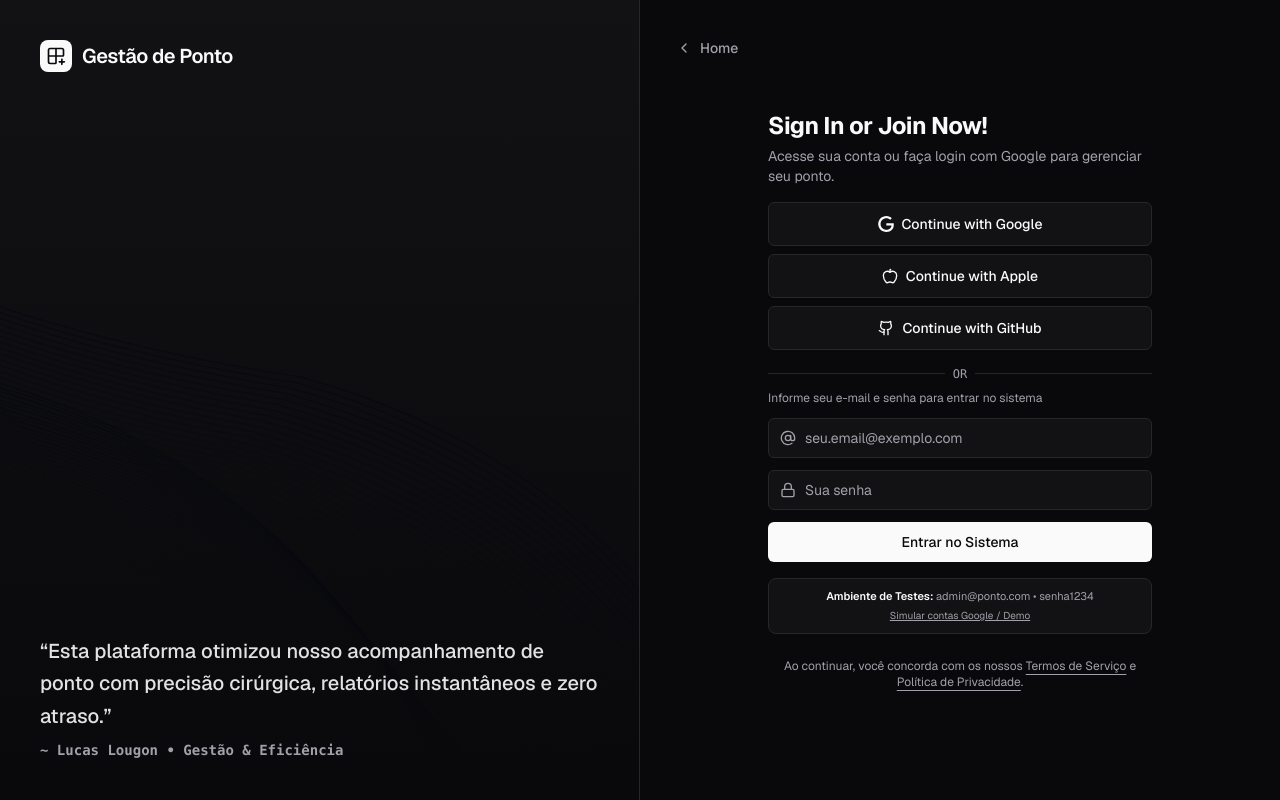
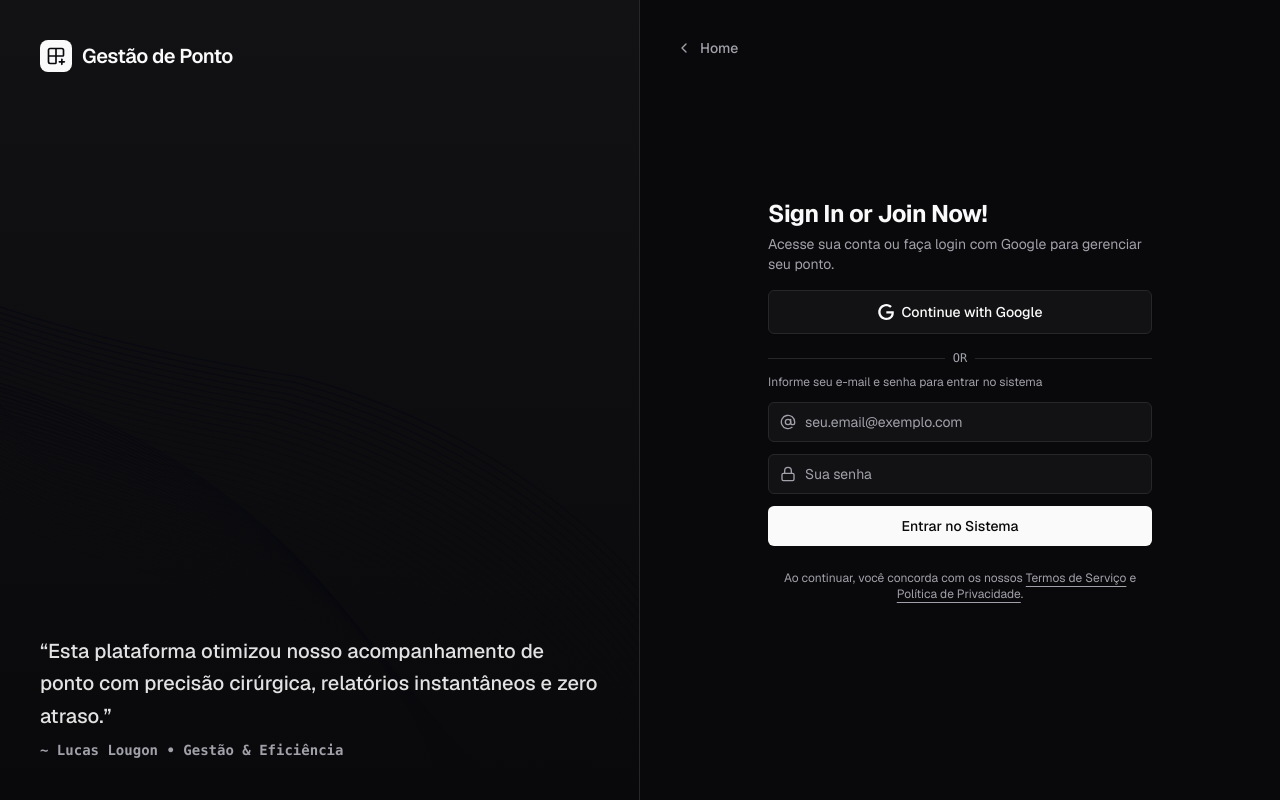
Before and after one commit to LucasAlvesLougon/gestao_ponto_web, a React (Vite) app: page / in a window 1280 px wide. Built offline with nearby package versions, Linux system fonts and the light colour scheme.

Commit message:
feat(auth): remove apple/github login and remove test environment info

```diff
--- a/src/components/auth/LoginForm.tsx
+++ b/src/components/auth/LoginForm.tsx
@@ -105,10 +105,6 @@ export const LoginForm: React.FC<LoginFormProps> = ({
             Cadastre-se gratuitamente
           </button>
         </p>
-
-        <div className="text-[11px] text-[#a1a1aa] bg-[#1c1c20] p-2.5 rounded-[18px] border border-[#27272a]">
-          <span className="font-semibold text-[#fafafa]">Ambiente de Testes:</span> admin@ponto.com • senha1234
-        </div>
       </div>
     </div>
   )
--- a/src/components/ui/auth-page.tsx
+++ b/src/components/ui/auth-page.tsx
@@ -4,7 +4,6 @@ import React, { useState } from 'react'
 import { useGoogleLogin, GoogleOAuthProvider } from '@react-oauth/google'
 import { Button } from './button'
 import {
-  AppleIcon,
   AtSignIcon,
   ChevronLeftIcon,
   Grid2x2PlusIcon,
@@ -211,8 +210,8 @@ function AuthPageContent({
             </div>
           )}
 
-          {/* Botões de Login Social com Funcionalidade Google */}
-          <div className="space-y-2">
+          {/* Botão de Login com Google */}
+          <div>
             <Button
               type="button"
               size="lg"
@@ -226,30 +225,6 @@ function AuthPageContent({
                 <GoogleIcon className="size-4" />
               )}
               <span>{isGoogleLoading ? 'Entrando com Google...' : 'Continue with Google'}</span>
-            </Button>
-
-            <Button
-              type="button"
-              size="lg"
-              variant="outline"
-              className="w-full cursor-pointer transition-all active:scale-[0.98] border-border bg-card hover:bg-accent text-foreground shadow-xs flex items-center justify-center gap-2"
-              onClick={() => handleGoogleLogin('apple.user@icloud.com', 'Apple User')}
-              disabled={isLoading || isGoogleLoading}
-            >
-              <AppleIcon className="size-4" />
-              <span>Continue with Apple</span>
-            </Button>
-
-            <Button
-              type="button"
-              size="lg"
-              variant="outline"
-              className="w-full cursor-pointer transition-all active:scale-[0.98] border-border bg-card hover:bg-accent text-foreground shadow-xs flex items-center justify-center gap-2"
-              onClick={() => handleGoogleLogin('github.dev@users.noreply.github.com', 'GitHub Dev')}
-              disabled={isLoading || isGoogleLoading}
-            >
-              <GithubIcon className="size-4" />
-              <span>Continue with GitHub</span>
             </Button>
           </div>
 
@@ -303,19 +278,6 @@ function AuthPageContent({
               )}
             </Button>
           </form>
-
-          <div className="text-[11px] text-muted-foreground bg-muted/60 p-2.5 rounded-lg border border-border text-center flex flex-col gap-1">
-            <div>
-              <span className="font-semibold text-foreground">Ambiente de Testes:</span> admin@ponto.com • senha1234
-            </div>
-            <button
-              type="button"
-              onClick={() => setIsGoogleModalOpen(true)}
-              className="text-[10px] text-muted-foreground hover:text-foreground underline cursor-pointer"
-            >
-              Simular contas Google / Demo
-            </button>
-          </div>
 
           <p className="text-muted-foreground mt-6 text-center text-xs">
             Ao continuar, você concorda com os nossos{' '}
@@ -473,22 +435,6 @@ const GoogleIcon = (props: React.ComponentProps<'svg'>) => (
   </svg>
 )
 
-const GithubIcon = (props: React.ComponentProps<'svg'>) => (
-  <svg
-    xmlns="http://www.w3.org/2000/svg"
-    viewBox="0 0 24 24"
-    fill="none"
-    stroke="currentColor"
-    strokeWidth="2"
-    strokeLinecap="round"
-    strokeLinejoin="round"
-    {...props}
-  >
-    <path d="M15 22v-4a4.8 4.8 0 0 0-1-3.5c3 0 6-2 6-5.5.08-1.25-.27-2.48-1-3.5.28-1.15.28-2.35 0-3.5 0 0-1 0-3 1.5-2.64-.5-5.36-.5-8 0C6 2 5 2 5 2c-.3 1.15-.3 2.35 0 3.5A5.403 5.403 0 0 0 4 9c0 3.5 3 5.5 6 5.5-.39.49-.68 1.05-.85 1.65-.17.6-.22 1.23-.15 1.85v4" />
-    <path d="M9 18c-4.51 2-5-2-7-2" />
-  </svg>
-)
-
 const AuthSeparator = () => {
   return (
     <div className="flex w-full items-center justify-center my-2">
```
Also changed, not shown: 1 other file (tests, documents, lock files or other folders).
